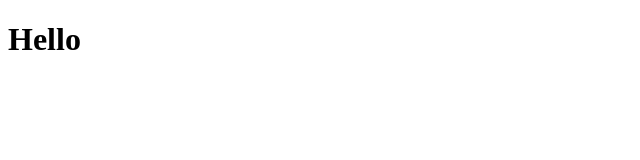
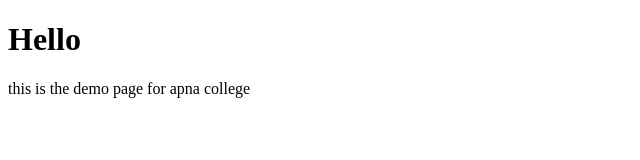
Before and after one commit to codewithmegha-art/apnacollege-demo, a plain HTML site: page index.html in a window 1280 px wide. Shown: the whole page, without its empty margins (0-640 px from the left). Drawn offline with Linux system fonts and the light colour scheme.

Commit message:
add para in index.html file

```diff
--- a/index.html
+++ b/index.html
@@ -7,5 +7,6 @@
 </head>
 <body>
     <h1>Hello</h1>
+    <p>this is the demo page for apna college</p>
 </body>
 </html>
```
